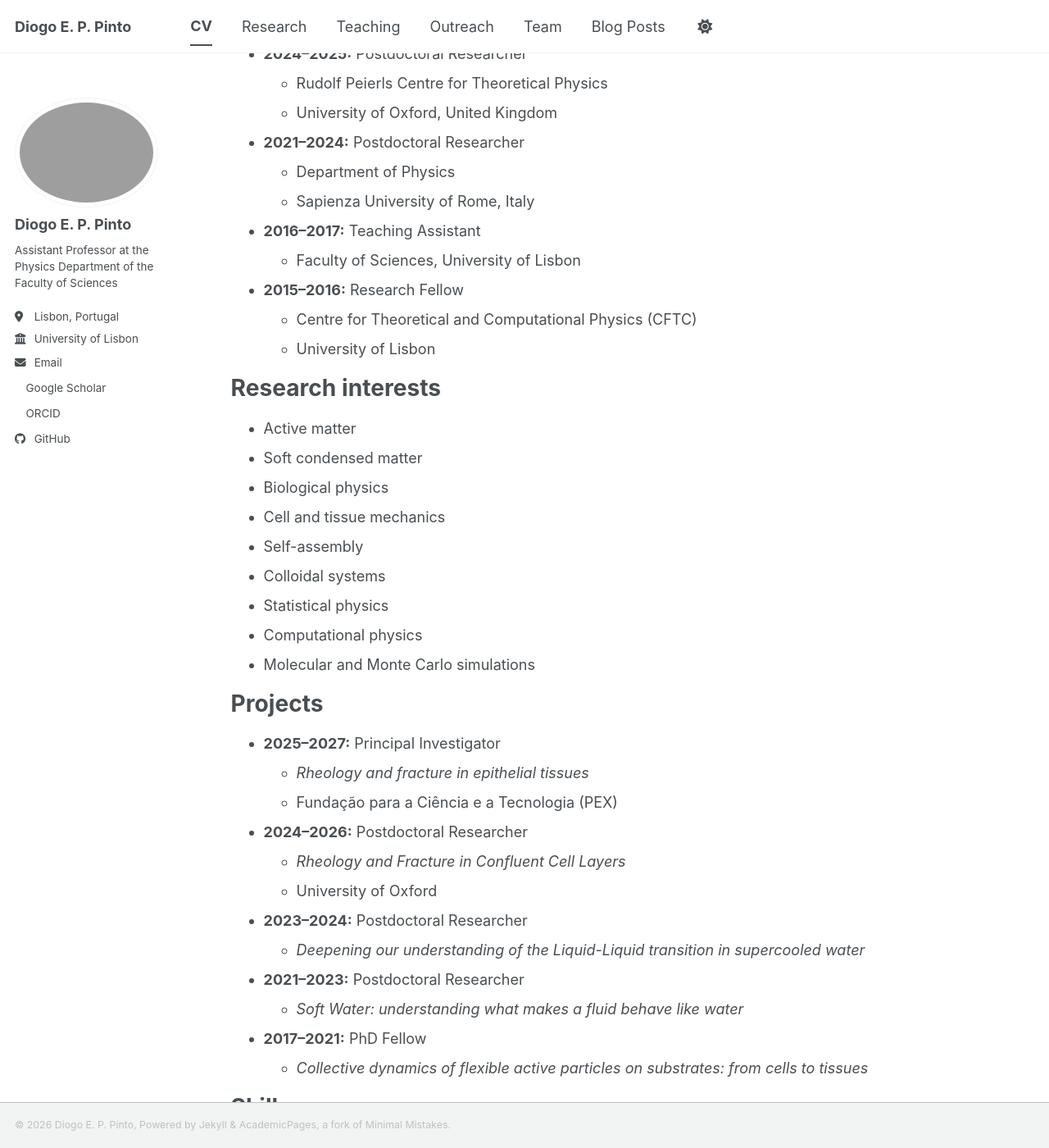
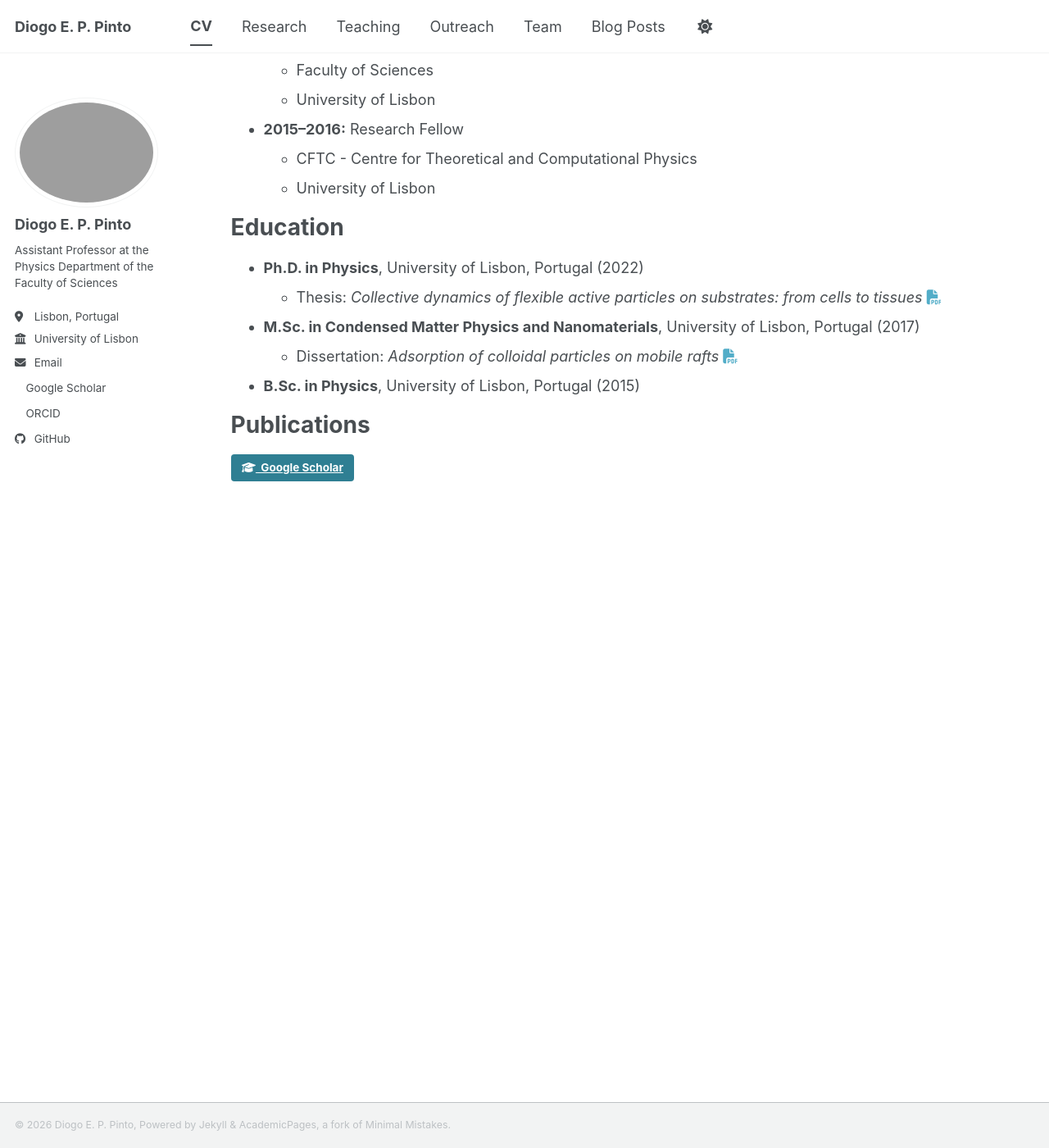
Before and after one commit to deppinto/deppinto.github.io, a Jekyll site: the page built from _pages/cv.md, in a window 1280 px wide and 1400 px high, scrolled down 456 px. Shown: the whole window at 82% size. Built offline with Jekyll 4.4.1, drawn with Linux system fonts in a browser that asks for light colours; a style sheet for code colours, icons or effects is not loaded; some of the changed text lies outside the part shown.

Commit message:
Update cv.md

```diff
--- a/_pages/cv.md
+++ b/_pages/cv.md
@@ -9,22 +9,15 @@ redirect_from:
 
 {% include base_path %}
 
-Education
-======
-
-* **Ph.D. in Physics**, University of Lisbon, Portugal (2022)
-  * Thesis: *Collective dynamics of flexible active particles on substrates: from cells to tissues*
-
-* **M.Sc. in Condensed Matter Physics and Nanomaterials**, University of Lisbon, Portugal (2017)
-  * Dissertation: *Adsorption of colloidal particles on mobile rafts*
-
-* **B.Sc. in Physics**, University of Lisbon, Portugal (2015)
-
 Work experience
 ======
 
+<div class="current-position" markdown="1">
+
 * **2025–Present:** Assistant Professor
   * Faculty of Sciences, University of Lisbon, Portugal
+
+</div>
 
 * **2024–2025:** Postdoctoral Researcher
   * Rudolf Peierls Centre for Theoretical Physics
@@ -35,95 +28,39 @@ Work experience
   * Sapienza University of Rome, Italy
 
 * **2016–2017:** Teaching Assistant
-  * Faculty of Sciences, University of Lisbon
+  * Faculty of Sciences
+  * University of Lisbon
 
 * **2015–2016:** Research Fellow
-  * Centre for Theoretical and Computational Physics (CFTC)
+  * CFTC - Centre for Theoretical and Computational Physics
   * University of Lisbon
 
-Research interests
+Education
 ======
 
-* Active matter
-* Soft condensed matter
-* Biological physics
-* Cell and tissue mechanics
-* Self-assembly
-* Colloidal systems
-* Statistical physics
-* Computational physics
-* Molecular and Monte Carlo simulations
+* **Ph.D. in Physics**, University of Lisbon, Portugal (2022)
+  * Thesis: *Collective dynamics of flexible active particles on substrates: from cells to tissues*
+  <a href="https://repositorio.ulisboa.pt/entities/publication/d7b1c4b7-ca6a-420b-a3bc-3c92cefd4112" class="thesis-link" target="_blank" title="View PhD thesis">
+    <i class="fas fa-file-pdf"></i>
+  </a>
 
-Projects
-======
+* **M.Sc. in Condensed Matter Physics and Nanomaterials**, University of Lisbon, Portugal (2017)
+  * Dissertation: *Adsorption of colloidal particles on mobile rafts*
+  <a href="https://repositorio.ulisboa.pt/entities/publication/37f50b7e-fa4a-4d17-9dda-ea96a6d871ac" class="thesis-link" target="_blank" title="View dissertation">
+    <i class="fas fa-file-pdf"></i>
+  </a>
 
-* **2025–2027:** Principal Investigator
-  * *Rheology and fracture in epithelial tissues*
-  * Fundação para a Ciência e a Tecnologia (PEX)
+* **B.Sc. in Physics**, University of Lisbon, Portugal (2015)
 
-* **2024–2026:** Postdoctoral Researcher
-  * *Rheology and Fracture in Confluent Cell Layers*
-  * University of Oxford
-
-* **2023–2024:** Postdoctoral Researcher
-  * *Deepening our understanding of the Liquid-Liquid transition in supercooled water*
-
-* **2021–2023:** Postdoctoral Researcher
-  * *Soft Water: understanding what makes a fluid behave like water*
-
-* **2017–2021:** PhD Fellow
-  * *Collective dynamics of flexible active particles on substrates: from cells to tissues*
-
-Skills
-======
-
-* Programming: C/C++, Python
-* Scientific computing
-* Monte Carlo simulations
-* Molecular dynamics
-* Statistical physics
-* High-performance computing
-* Data analysis
-* Git & Linux
-
-Languages
-======
-
-* Portuguese (Native)
-* English (C1)
-* Italian (B2)
-* Spanish (A2/B1)
-
-Awards
-======
-
-* 2024 — Presentation Prize, Royal Society of Chemistry
-* 2024 — Marie Skłodowska-Curie European Postdoctoral Fellowship Seal of Excellence
-* 2022 — Poster Prize, Royal Society of Chemistry
-
-Professional service
-======
-
-* Reviewer for:
-  * Soft Matter
-  * Physical Review E
-  * The Journal of Chemical Physics
-  * International Journal of Modern Physics C
 
 Publications
 ======
-<ul>{% for post in site.publications reversed %}
-  {% include archive-single-cv.html %}
-{% endfor %}</ul>
+<div class="archive__item">
 
-Talks
-======
-<ul>{% for post in site.talks reversed %}
-  {% include archive-single-talk-cv.html %}
-{% endfor %}</ul>
+  <p>
+    <a href="https://scholar.google.com/citations?user=hX-dLT0AAAAJ&hl=en" class="btn btn--primary">
+      <i class="fas fa-graduation-cap"></i>&nbsp; Google Scholar
+    </a>
+  </p>
 
-[//]: # (Teaching)
-[//]: # (======)
-[//]: # (<ul>{% for post in site.teaching reversed %})
-[//]: # ( {% include archive-single-cv.html %})
-[//]: # ({% endfor %}</ul>)
+</div>
```
